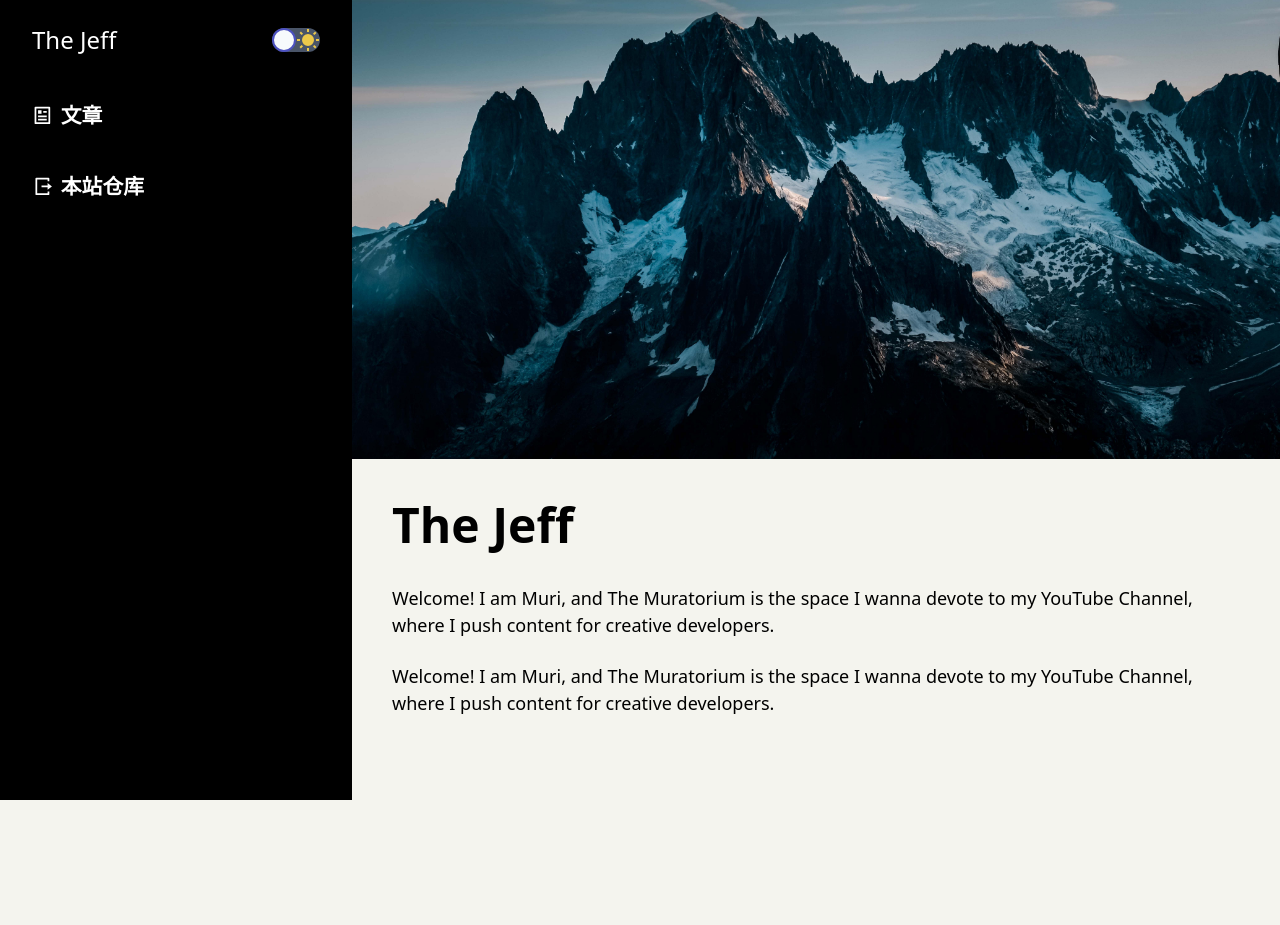
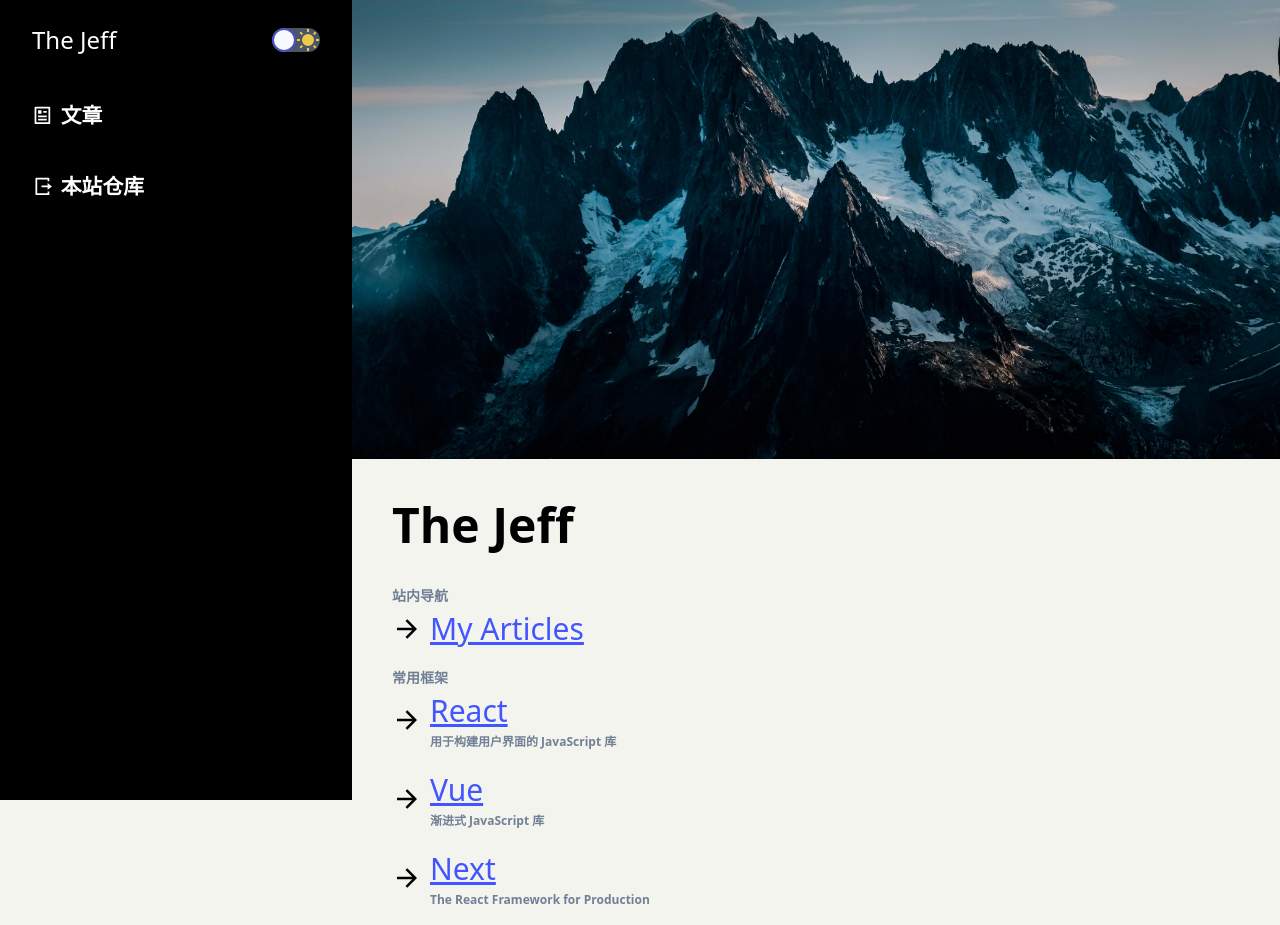
Before and after one commit to jeffchong922/next-website, a Next.js app: page / in a window 1280 px wide. Before the commit the page ends 800 px from the top, so only its background shows below. Built offline with nearby package versions, Linux system fonts and the light colour scheme.

Commit message:
主页添加导航

```diff
--- /dev/null
+++ b/components/CommonLink.tsx
@@ -0,0 +1,39 @@
+import Link from 'next/link'
+import { isOutsideHref } from '../utils/tools'
+
+export interface CommonLinkProps {
+  href: string
+}
+
+const CommonLink: React.FC<CommonLinkProps> = ({
+  href,
+  children
+}) => {
+  return (
+    <>
+      {
+        isOutsideHref(href)
+          ? (
+              <a href={href} className='common-link' target='_blank' rel='noopener noreferrer'>
+                {children}
+              </a>
+            )
+          : (
+              <Link href={href}>
+                <a className='common-link'>
+                  {children}
+                </a>
+              </Link>
+            )
+      }
+      <style jsx>{`
+        .common-link {
+          color: #4255ff;
+          text-decoration: underline;
+        }
+      `}</style>
+    </>
+  )
+}
+
+export default CommonLink
--- /dev/null
+++ b/components/HomePage/DescBlock.tsx
@@ -0,0 +1,19 @@
+export interface DescBlockProps {
+  title: string
+}
+
+const DescBlock: React.FC<DescBlockProps> = ({
+  title,
+  children
+}) => {
+  return (
+    <div>
+      <h3 className='text-sm uppercase font-bold text-gray-600'>{title}</h3>
+      <div>
+        {children}
+      </div>
+    </div>
+  )
+}
+
+export default DescBlock
--- /dev/null
+++ b/components/HomePage/NavLinks.tsx
@@ -0,0 +1,34 @@
+import {RiArrowRightLine} from 'react-icons/ri'
+import CommonLink from '../CommonLink'
+
+export interface NavLinks {
+  hrefList: {
+    href: string
+    text: string
+    desc?: string
+  }[],
+  className?: string
+}
+
+const NavLinks: React.VFC<NavLinks> = ({
+  hrefList,
+  className
+}) => {
+  return (
+    <div className={className || ''}>
+      {
+        hrefList.map(hrefInfo => (
+          <nav key={hrefInfo.href} className='flex items-center pb-4'>
+            <RiArrowRightLine className='mr-2'/>
+            <div>
+              <CommonLink href={hrefInfo.href}>{hrefInfo.text}</CommonLink>
+              { hrefInfo.desc && <p className='m-0 p-0 text-xs font-bold text-gray-600'>{hrefInfo.desc}</p>}
+            </div>
+          </nav>
+        ))
+      }
+    </div>
+  )
+}
+
+export default NavLinks
--- /dev/null
+++ b/data/home-links.json
@@ -0,0 +1,31 @@
+[
+  {
+    "title": "站内导航",
+    "links":[
+      {
+        "href": "/articles",
+        "text": "My Articles"
+      }
+    ]
+  },
+  {
+    "title": "常用框架",
+    "links": [
+      {
+        "href": "https://zh-hans.reactjs.org/",
+        "text": "React",
+        "desc": "用于构建用户界面的 JavaScript 库"
+      },
+      {
+        "href": "https://cn.vuejs.org/",
+        "text": "Vue",
+        "desc": "渐进式 JavaScript 库"
+      },
+      {
+        "href": "https://nextjs.org/",
+        "text": "Next",
+        "desc": "The React Framework for Production"
+      }
+    ]
+  }
+]
--- /dev/null
+++ b/lib/nav-links.ts
@@ -0,0 +1,9 @@
+import fs from 'fs'
+import path from 'path'
+
+const homeLinksPath = path.join(process.cwd(), 'data/home-links.json')
+
+export function getHomeLinksData () {
+  const file = fs.readFileSync(homeLinksPath, 'utf-8')
+  return JSON.parse(file)
+}
--- a/pages/index.tsx
+++ b/pages/index.tsx
@@ -1,11 +1,38 @@
-import P from '../components/HomePage/P'
+import { GetStaticProps, InferGetStaticPropsType } from 'next'
+import DescBlock from '../components/HomePage/DescBlock'
 import Layout from '../components/layout'
+import NavLinks from '../components/HomePage/NavLinks'
+import { getHomeLinksData } from '../lib/nav-links'
 
-export default function Home() {
+type Links = {
+  title: string,
+  links: {
+    href: string
+    text: string
+    desc?: string
+  }[]
+}[]
+
+export const getStaticProps: GetStaticProps<{links: Links}> = async () => {
+  const links = getHomeLinksData()
+  return {
+    props: {
+      links
+    },
+    revalidate: 1
+  }
+}
+
+export default function Home ({ links }: InferGetStaticPropsType<typeof getStaticProps>) {
   return (
     <Layout title='The Jeff'>
-      <P>Welcome! I am Muri, and The Muratorium is the space I wanna devote to my YouTube Channel, where I push content for creative developers.</P>
-      <P>Welcome! I am Muri, and The Muratorium is the space I wanna devote to my YouTube Channel, where I push content for creative developers.</P>
+      {
+        links.map(link => (
+          <DescBlock key={link.title} title={link.title}>
+            <NavLinks className='text-2xl lg:text-3xl' hrefList={link.links}/>
+          </DescBlock>
+        ))
+      }
     </Layout>
   )
 }
--- /dev/null
+++ b/utils/tools.ts
@@ -0,0 +1,7 @@
+
+/**
+ * 带有 http/https 的都认为是外链
+ */
+export function isOutsideHref (href: string): boolean {
+  return /^https?/i.test(href)
+}
```
